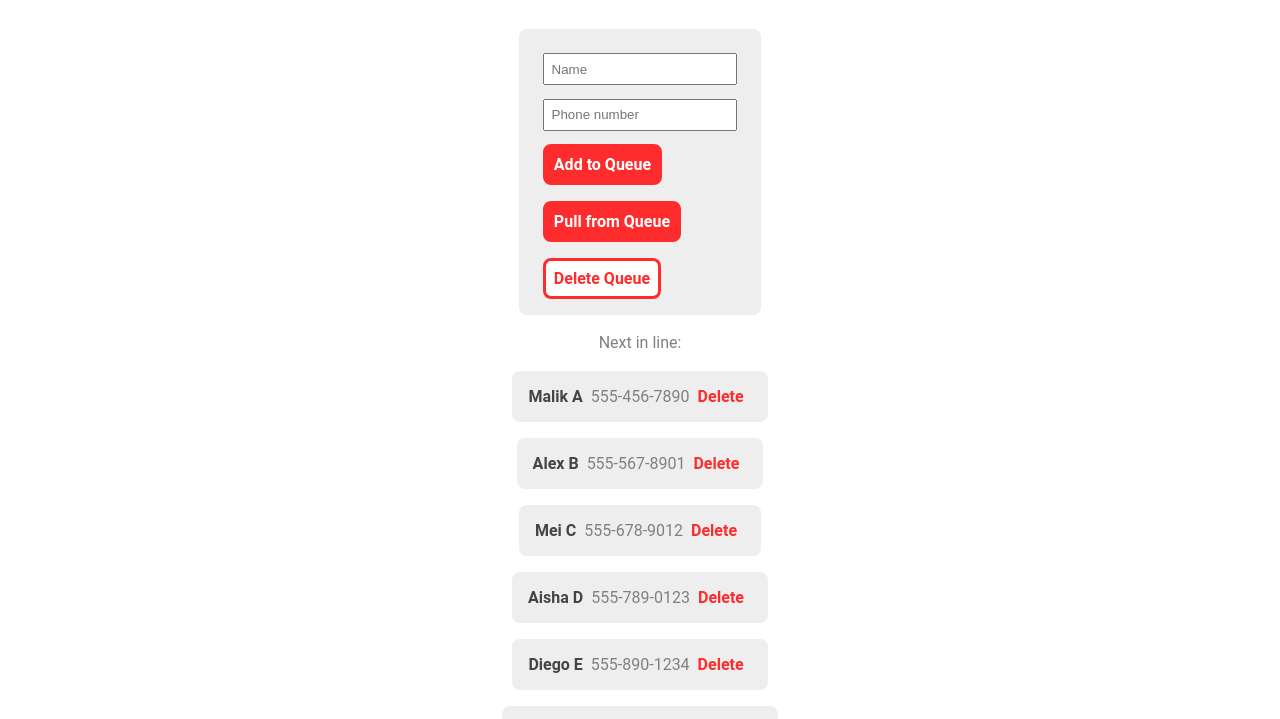
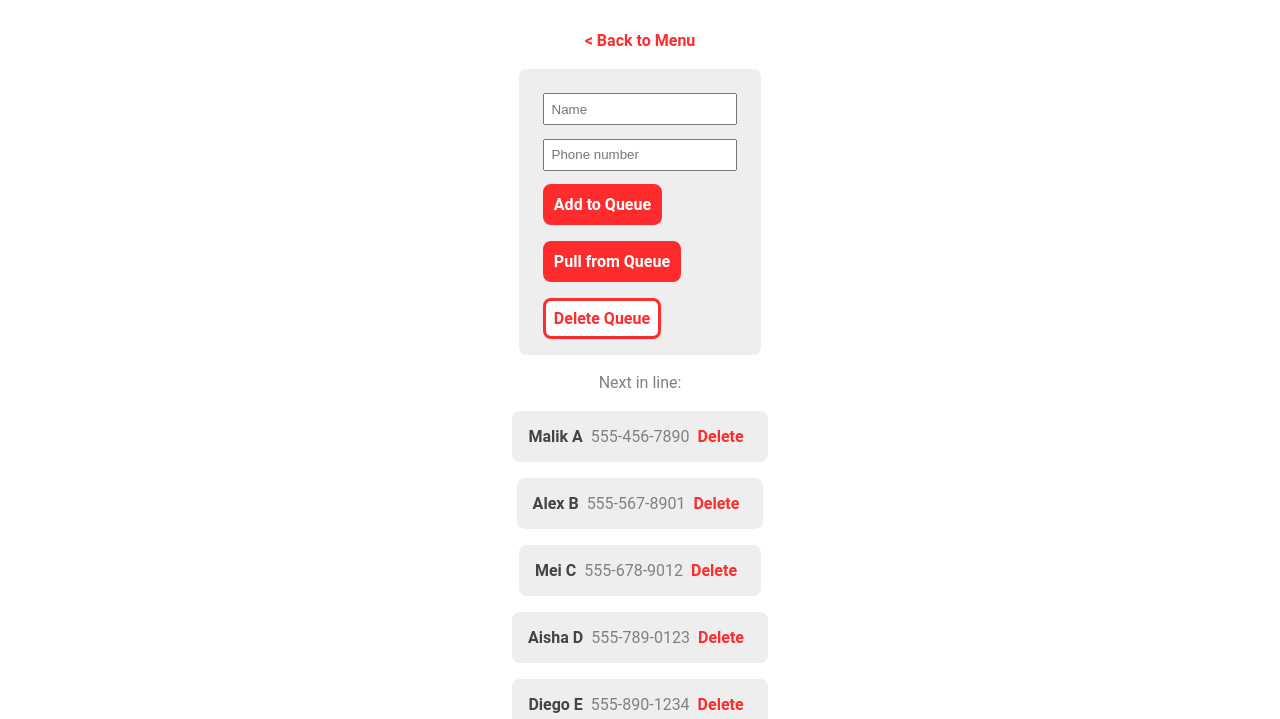
Before and after one commit to chipthrasher/virtualqueue, a plain HTML site: page index.html in a window 1280 px wide. Both pictures are taken after a click on the button "Example Queue". Shown: the part 79-798 px from the top of the page. Drawn offline with Linux system fonts and the light colour scheme.

Commit message:
Visually obvious back button

```diff
--- a/dom.js
+++ b/dom.js
@@ -39,11 +39,15 @@ function showQueue(queue) {
         throw ('Trying to populate null/empty queue');
     }
 
+    // Define the content of the back button
+    const backButtonContent = '< Back to Menu';
+
     thisQueueName = queue.name;
 
+    // Update
     const header = document.getElementById('header');
-    header.innerHTML = queue.name + '\'s Virtual Queue';
-    document.title = queue.name + '\'s Virtual Queue';
+    header.innerHTML = thisQueueName + '\'s Virtual Queue';
+    document.title = thisQueueName + '\'s Virtual Queue';
 
     // Clear #main
     const main = document.getElementById('main');
@@ -51,6 +55,8 @@ function showQueue(queue) {
 
     // Form (name, phone number, add button, pull button)
     let content = '';
+
+    content += '<div class="description"><button class="opposite" id="back">' + backButtonContent + '</button></div>'
 
     content += '<div class="form"><input type="text" id="name" placeholder="Name"><input type="tel" id="number" placeholder="Phone number">'
     content += '<button id="add">Add to Queue</button><button id="pull">Pull from Queue</button><button id="delete" class="opposite">Delete Queue</button></div>';
--- a/handlers.js
+++ b/handlers.js
@@ -28,6 +28,12 @@ function addQueueListeners() {
     // First remove listeners
     const main = document.getElementById('main');
     main.outerHTML = main.outerHTML;
+
+    // Back button
+    const backButton = document.querySelector('#back');
+    backButton.addEventListener('click', function () {
+        showMenu();
+    });
 
     // Delete Queue button
     const deleteButton = document.querySelector('#delete');
--- a/style.css
+++ b/style.css
@@ -103,11 +103,20 @@ button.opposite {
     color: var(--main-color);
 }
 
+button#back {
+    font-weight: bold;
+
+    padding: 0;
+    border: 0;
+
+    cursor: pointer;
+}
+
+
 #queue {
     display: flex;
     flex-direction: column;
     align-items: center;
-
 }
 
 .item {
```
Also changed, not shown: 1 other file.
